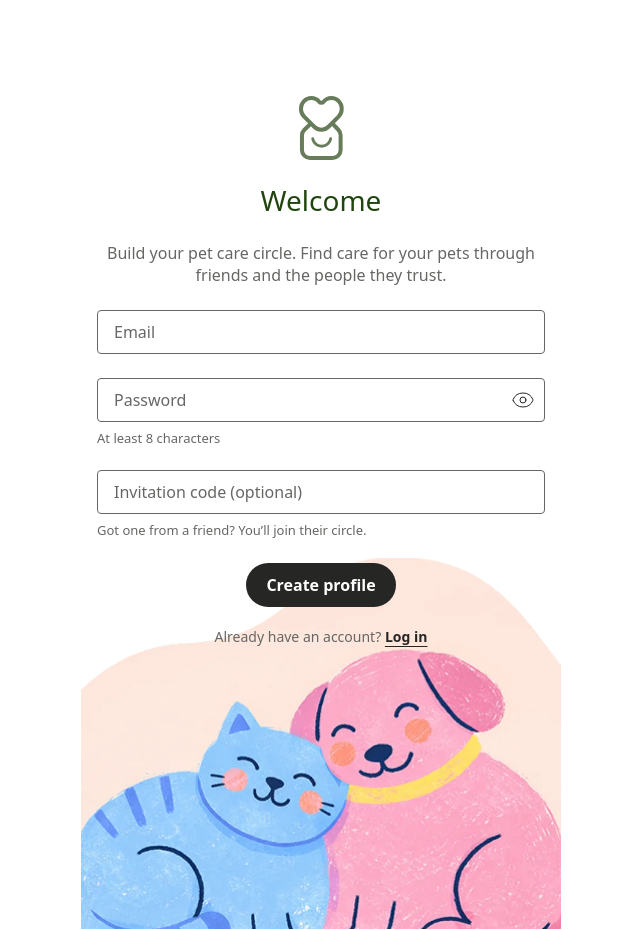
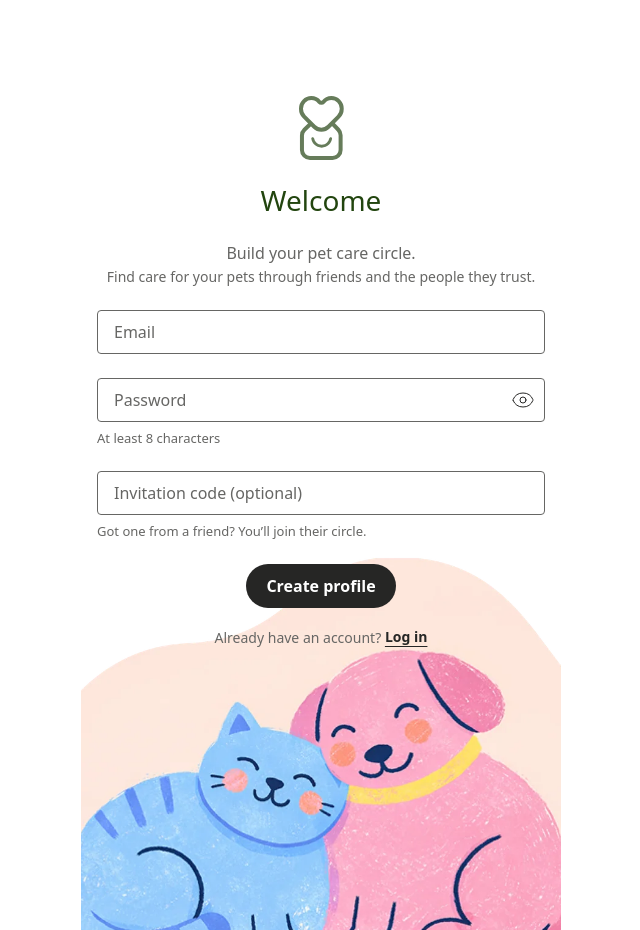
Before and after one commit to sarasi-design/Homami, a React (Vite) app: page / in a window 1280 px wide. Shown: the whole page, without its empty margins (319-959 px from the left). Built offline with nearby package versions, Linux system fonts and the light colour scheme; no server answers.

Commit message:
Welcome: "Build your pet care circle." with a smaller line underneath, "Find care for your pets through friends and the people they trust."
Co-Authored-By: Claude Opus 5.5 <noreply@anthropic.com>

```diff
--- a/src/screens/SignUp.tsx
+++ b/src/screens/SignUp.tsx
@@ -63,7 +63,7 @@ export function SignUp({ onSubmit, onLogIn, initialInviteCode = '' }: SignUpProp
   }
 
   return (
-    <WelcomeLayout title="Welcome" subtitle="Build your pet care circle. Find care for your pets through friends and the people they trust.">
+    <WelcomeLayout title="Welcome" subtitle="Build your pet care circle." note="Find care for your pets through friends and the people they trust.">
       <form noValidate onSubmit={handleSubmit} className="flex w-full flex-col items-center gap-xl">
         <div className="flex w-full flex-col gap-xl">
           <TextInput
--- a/src/screens/WelcomeLayout.tsx
+++ b/src/screens/WelcomeLayout.tsx
@@ -5,9 +5,10 @@ import welcomeCatDog from '../assets/welcome-cat-dog.webp'
 
 /**
  * The frame shared by Sign up and Log in (Figma 85:10546):
- * logo, a big title, one line underneath, the form, and the cat and dog at the bottom.
+ * logo, a big title, one line underneath (and, on Sign up, a smaller line under that), the form,
+ * and the cat and dog at the bottom.
  */
-export function WelcomeLayout({ title, subtitle, children }: { title: string; subtitle: string; children: ReactNode }) {
+export function WelcomeLayout({ title, subtitle, note, children }: { title: string; subtitle: string; note?: string; children: ReactNode }) {
   return (
     <main className="relative isolate mx-auto flex min-h-dvh w-full max-w-[480px] flex-col overflow-hidden bg-surface">
       {/* Background: the cat and dog pinned to the bottom of the screen, behind the content.
@@ -22,7 +23,10 @@ export function WelcomeLayout({ title, subtitle, children }: { title: string; su
         <Logo animated />
         <div className="flex flex-col items-center gap-xl text-center">
           <h1 className="text-[28px] leading-[1.2] font-medium text-dark-sage">{title}</h1>
-          <p className="text-body text-medium-grey">{subtitle}</p>
+          <div className="flex flex-col gap-xs">
+            <p className="text-body text-medium-grey">{subtitle}</p>
+            {note && <p className="text-label text-medium-grey">{note}</p>}
+          </div>
         </div>
         {children}
       </div>
```
